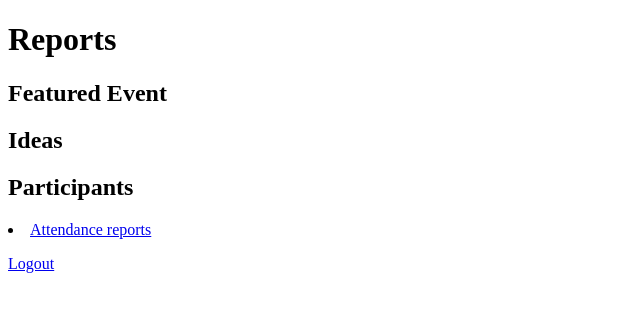
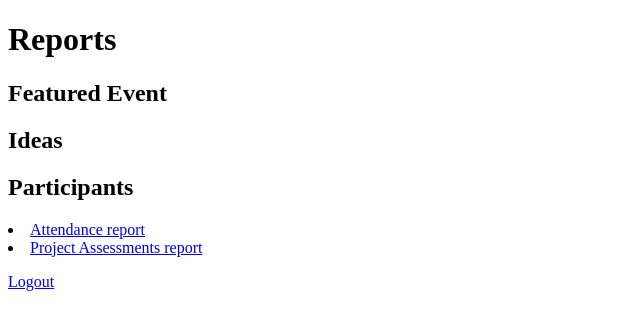
Before and after one commit to neosergio/hackatrix-api, a Django app: page /reports/ in a window 1280 px wide. Shown: the top 330 px of the page, without its empty margins (0-640 px from the left). Run offline with Django 3.2, Linux system fonts and the light colour scheme; a user stored in the database is signed in; parts of the project's set-up code (start-up, migrations or seed data) failed here and were passed over.

Commit message:
Add project assessment report

```diff
--- a/reports/templates/index.html
+++ b/reports/templates/index.html
@@ -14,7 +14,8 @@
 <div>
     <h2>Participants</h2>
     <p>
-    <li><a href="{% url 'reports:attendance_list' %}">Attendance reports</a></li>
+    <li><a href="{% url 'reports:attendance_list' %}">Attendance report</a></li>
+    <li><a href="{% url 'reports:project_assessment' %}">Project Assessments report</a></li>
     </p>
 </div>
 <div>
--- a/reports/urls.py
+++ b/reports/urls.py
@@ -1,6 +1,6 @@
 from django.urls import path
 
-from .views import index, attendance_list
+from .views import index, attendance_list, project_assessment
 
 
 app_name = 'reports'
@@ -8,4 +8,5 @@ app_name = 'reports'
 urlpatterns = [
     path('', index, name='index'),
     path('attendance/list/', attendance_list, name='attendance_list'),
+    path('assessment/project/', project_assessment, name='project_assessment'),
 ]
--- a/reports/views.py
+++ b/reports/views.py
@@ -1,6 +1,7 @@
 from django.shortcuts import render
 from django.contrib.auth.decorators import login_required
 
+from assessments.models import ProjectAssessment
 from events.models import RegistrantAttendance
 
 
@@ -14,3 +15,10 @@ def attendance_list(request):
     attendances = RegistrantAttendance.objects.all()
     context = {'attendances': attendances}
     return render(request, 'attendance_list.html', context)
+
+
+@login_required()
+def project_assessment(request):
+    assessments = ProjectAssessment.objects.all()
+    context = {'assessments': assessments}
+    return render(request, 'project_assessment.html', context)
```
Also changed, not shown: reports/templates/project_assessment.html (added, +28 -0 lines).
